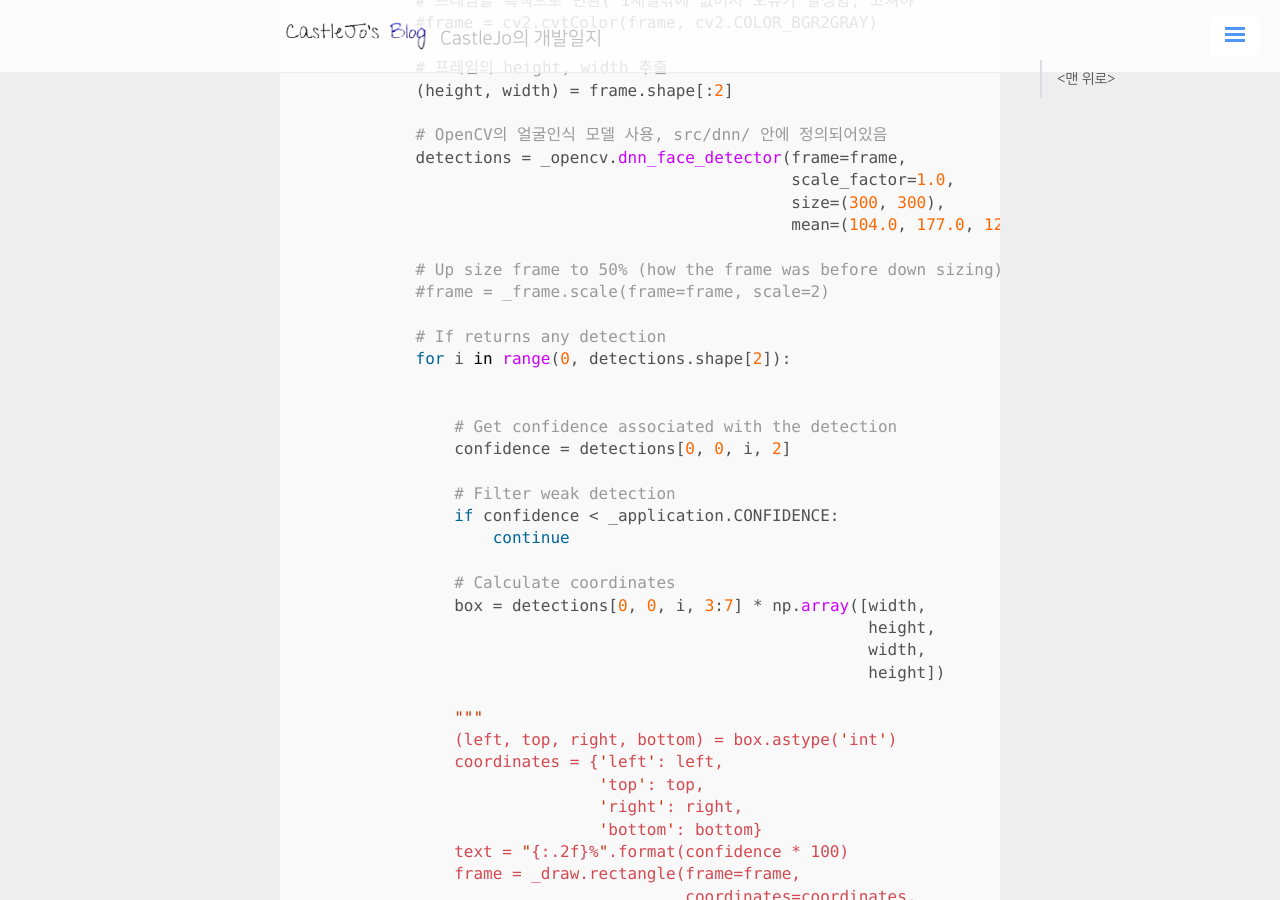
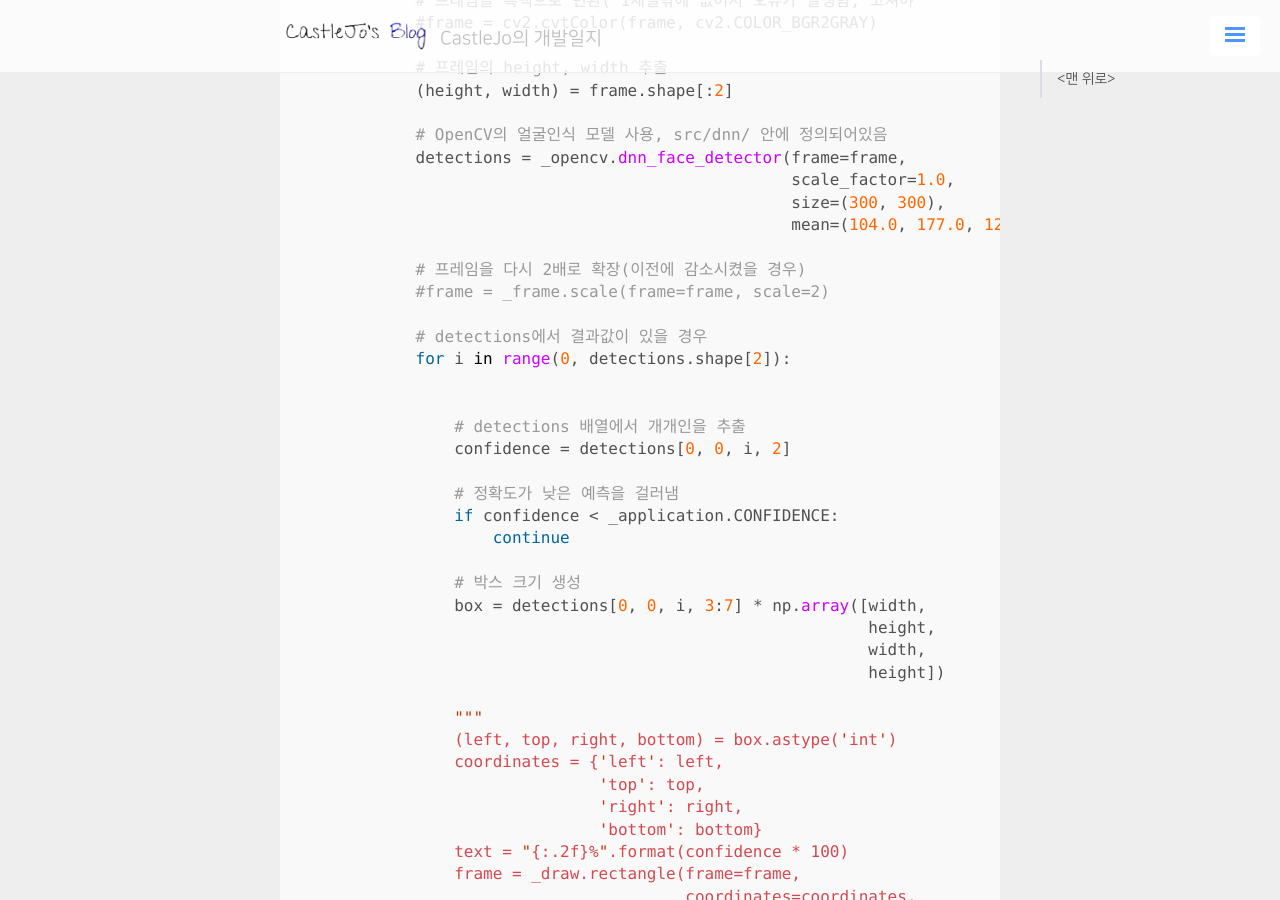
Before and after one commit to ukcastle/ukcastle.github.io, a Jekyll site: the page built from _posts/TiL/2021-01-21-RasPi-Camera.md, in a window 1280 px wide and 900 px high, scrolled down 1643 px. Built offline with Jekyll 4.4.1, drawn with Linux system fonts in a browser that asks for light colours; nearby versions of some CDN libraries; a script that is not in the unit is left out; comment, search, counter and statistics services are not loaded; some of the changed text lies outside the part shown.

Commit message:
docs: 0121 end

````diff
--- a/_posts/TiL/2021-01-21-RasPi-Camera.md
+++ b/_posts/TiL/2021-01-21-RasPi-Camera.md
@@ -78,21 +78,21 @@ class StreamHandler(Handler):
                                                    size=(300, 300),
                                                    mean=(104.0, 177.0, 123.0))
 
-            # Up size frame to 50% (how the frame was before down sizing)
+            # 프레임을 다시 2배로 확장(이전에 감소시켰을 경우)
             #frame = _frame.scale(frame=frame, scale=2)
 
-            # If returns any detection
+            # detections에서 결과값이 있을 경우
             for i in range(0, detections.shape[2]):
 
 
-                # Get confidence associated with the detection
+                # detections 배열에서 개개인을 추출
                 confidence = detections[0, 0, i, 2]
 
-                # Filter weak detection
+                # 정확도가 낮은 예측을 걸러냄
                 if confidence < _application.CONFIDENCE:
                     continue
 
-                # Calculate coordinates
+                # 박스 크기 생성
                 box = detections[0, 0, i, 3:7] * np.array([width,
                                                            height,
                                                            width,
@@ -158,9 +158,9 @@ class StreamHandler(Handler):
             """
 
 
-            # Convert frame into buffer for streaming
+            # 스트리밍을 위한 이미지 인코딩
             retval, buffer = cv2.imencode('.jpg', frame)
-            #buffer = cv2.imencode(frame)
+            # buffer = cv2.imencode(frame)
             # Write buffer to HTML Handler
             self.wfile.write(b'--FRAME\r\n')
             self.send_header('Content-Type', 'frame/jpeg')
@@ -192,3 +192,7 @@ if __name__ == '__main__':
 
 
 ```
+
+돌려보면서 느낀건데... 라즈베리파이에선 너무 과하다
+
+다른 보드를 구해서 해보던지, 아니면 송출만 HTTP로 보내고 서버에서 얼굴을 판별한다던지 해야겠다.
````
